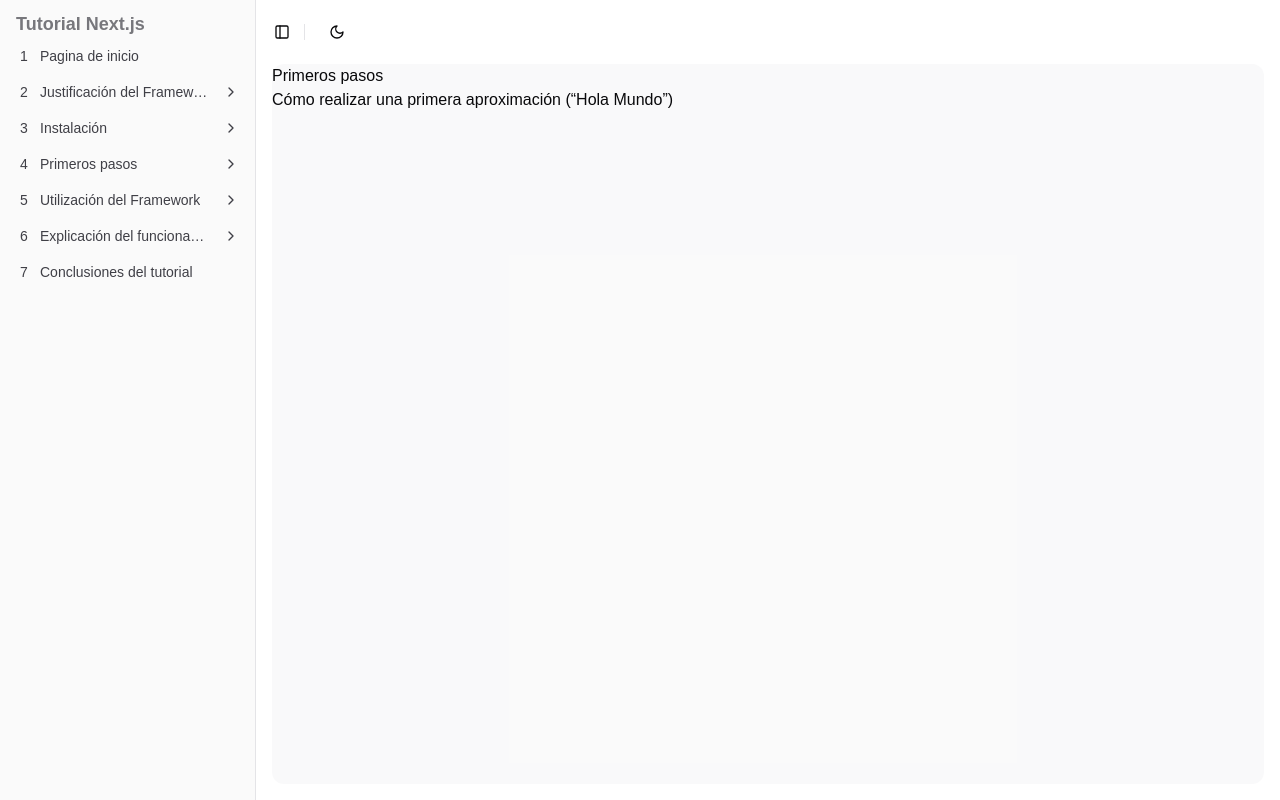
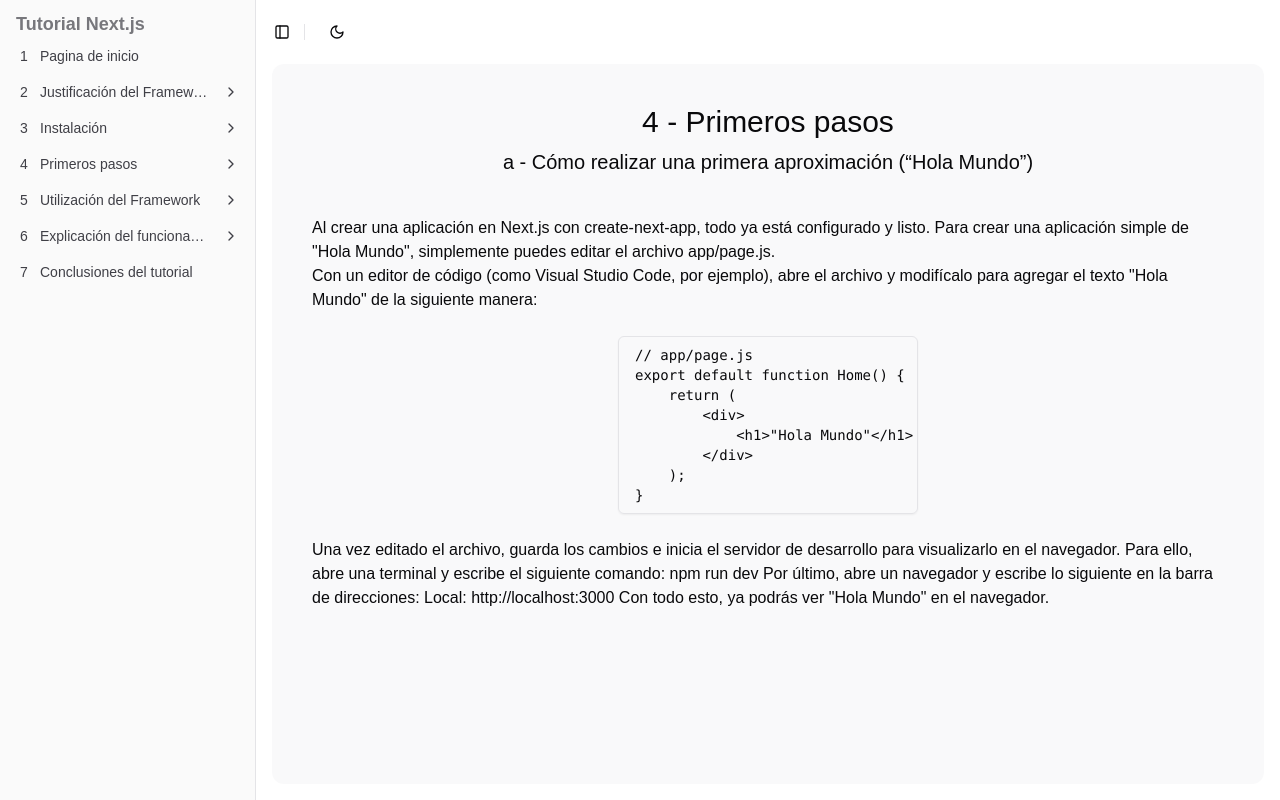
Before and after one commit to DedaloIcarus/actividad2_tutorial_nextjs, a Next.js app: page /4-a in a window 1280 px wide. Built offline with nearby package versions, Linux system fonts and the light colour scheme.

Commit message:
section 4

```diff
--- a/src/app/4-a/page.js
+++ b/src/app/4-a/page.js
@@ -1,10 +1,51 @@
 import navitems from "@/config/navitems";
 
 export default function Page() {
-  return (
-      <div>
-          <h1>{navitems[3].title}</h1>
-          <h5>{navitems[3].items[0].title}</h5>
-      </div>
-  );
-}
+    return (
+        <div className="text-center p-10">
+            <div className="flex flex-col gap-2 mb-10">
+                <h1 className="text-3xl">4 - {navitems[3].title}</h1>
+                <h5 className="text-xl">a - {navitems[3].items[0].title}</h5>
+            </div>
+            <div className="text-start">
+                <p>
+                    Al crear una aplicación en Next.js con create-next-app, todo ya está configurado y listo. Para crear
+                    una aplicación simple de &quot;Hola Mundo&quot;, simplemente puedes editar el archivo app/page.js.
+                    <br/>
+                    Con un editor de código (como Visual Studio Code, por ejemplo), abre el archivo y modifícalo para
+                    agregar el texto &quot;Hola Mundo&quot; de la siguiente manera:
+                    <br/>
+                    <br/>
+                </p>
+            </div>
+            <div className="text-start rounded-md border px-4 py-2 font-mono text-sm shadow-sm mx-auto w-[300px]">
+<pre>
+<code>
+{`// app/page.js
+export default function Home() {
+    return (
+        <div>
+            <h1>"Hola Mundo"</h1>
+        </div>
+    );
+}`}
+</code>
+</pre>
+            </div>
+                <div className="text-start">
+                    <p>
+                        <br/>
+                        Una vez editado el archivo, guarda los cambios e inicia el servidor de desarrollo para
+                        visualizarlo
+                        en el navegador. Para ello, abre una terminal y escribe el siguiente comando:
+
+                        npm run dev
+                        Por último, abre un navegador y escribe lo siguiente en la barra de direcciones:
+                        Local: http://localhost:3000
+
+                        Con todo esto, ya podrás ver "Hola Mundo" en el navegador.
+                    </p>
+                </div>
+            </div>
+            );
+            }
```
